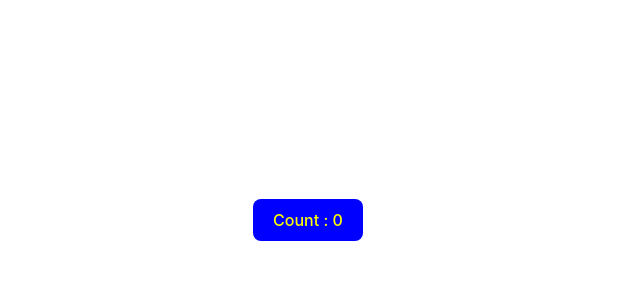
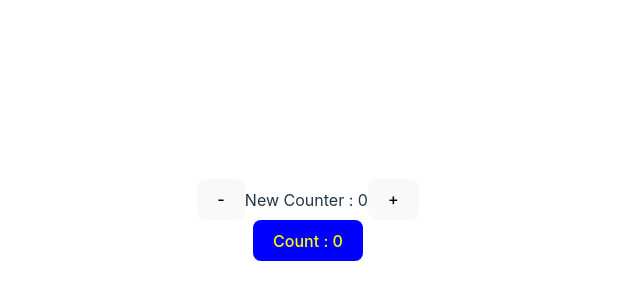
Before and after one commit to Sohomdeep/react-features, a React (Vite) app: page / in a window 1280 px wide. Shown: the part 180-480 px from the top of the page, without its empty margins (332-972 px from the left). Built offline with nearby package versions, Linux system fonts and the light colour scheme.

Commit message:
another example of useState & counter increment & decrement

```diff
--- a/src/App.jsx
+++ b/src/App.jsx
@@ -1,13 +1,16 @@
 import { useState } from 'react'
 import './App.css'
+import Counter from './components/Counter'
 
 function App() {
   const [count, setCount] = useState(0)
 
-
-
   return (
     <>
+
+      <Counter />
+      <br />
+
       <button
       style={{background : 'blue', color: 'yellow'}}
       onClick={() =>  setCount( (count) => count + 1)}
--- /dev/null
+++ b/src/components/Counter.jsx
@@ -0,0 +1,16 @@
+import { useState } from 'react'
+
+const Counter = () => {
+
+    const [counter, setCounter] = useState(0)
+
+    return (
+        <>
+            <button onClick={ () => setCounter( (counter) => counter - 1) }>-</button>
+             New Counter : {counter}
+            <button onClick={ () => setCounter( (counter) => counter + 1) }>+</button>
+        </>
+    )
+}
+
+export default Counter
```
